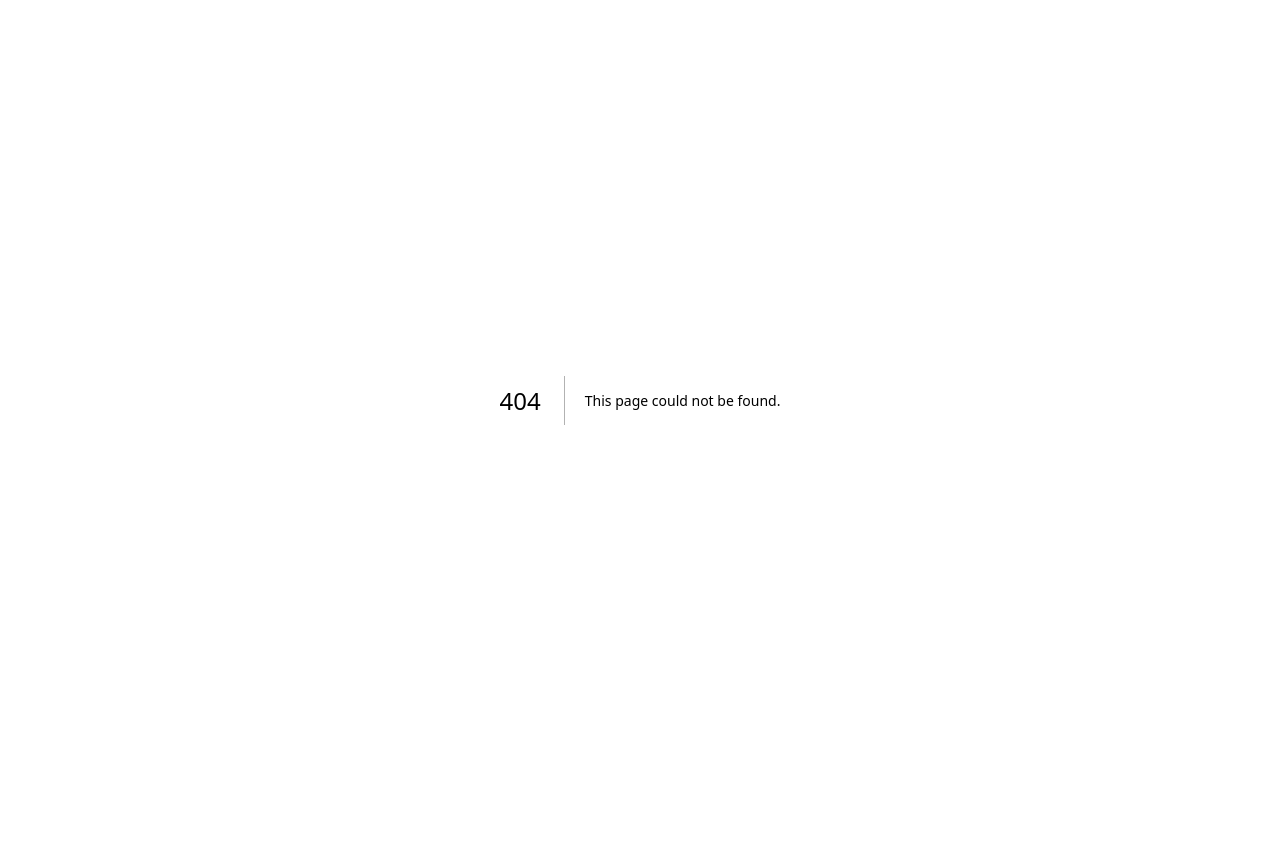
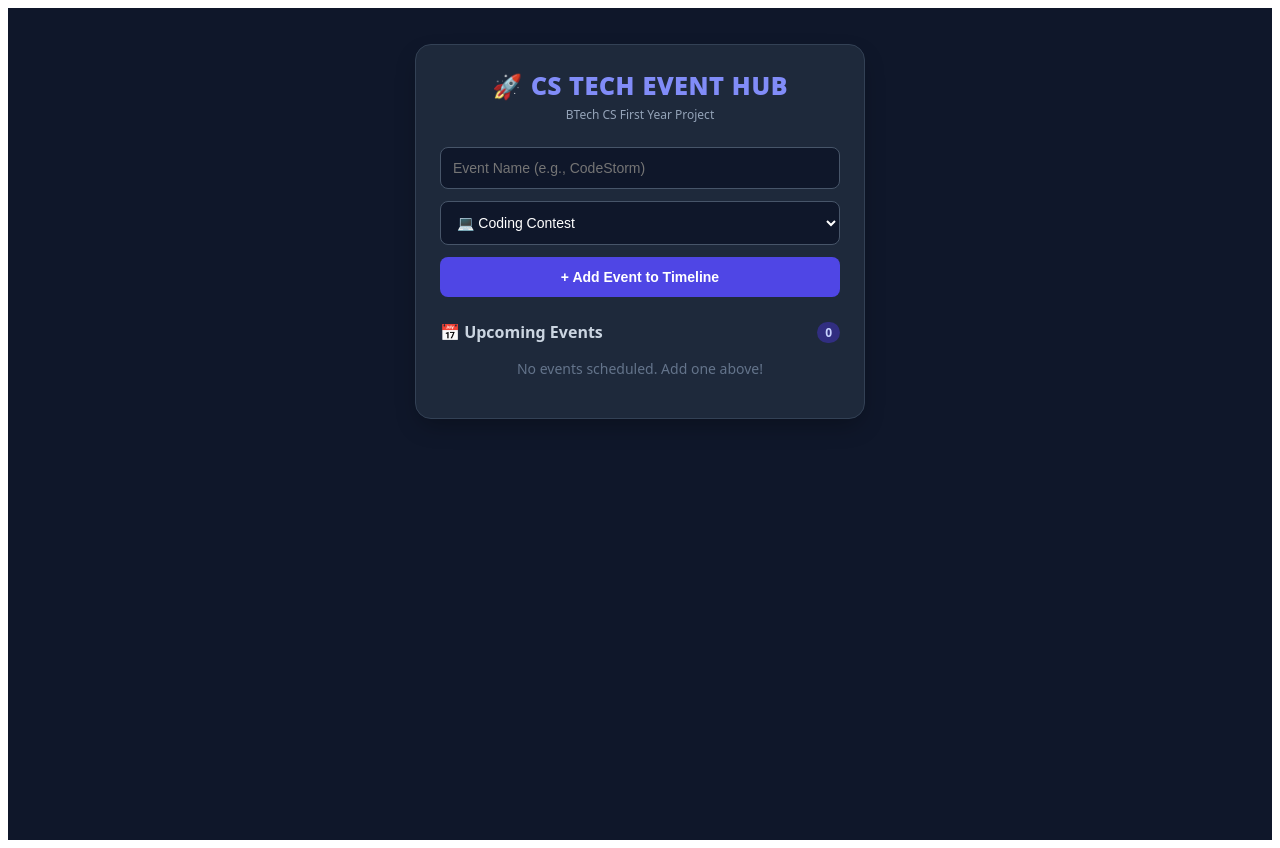
Before and after one commit to ayushkumarpal304-ui/iccs-app, a Next.js app: page /event in a window 1280 px wide. Before the commit this address had no page. Before the commit the page ends 800 px from the top, so only its background shows below. Built offline with nearby package versions, Linux system fonts and the light colour scheme.

Commit message:
Create page.jsx

```diff
--- /dev/null
+++ b/app/event/page.jsx
@@ -0,0 +1,71 @@
+'use client';
+import { useState, useEffect } from 'react';
+
+export default function EventHub() {
+    const [events, setEvents] = useState([]);
+    const [eventName, setEventName] = useState('');
+    const [eventCat, setEventCat] = useState('💻 Coding Contest');
+
+    useEffect(() => {
+        const stored = JSON.parse(localStorage.getItem('cs_events')) || [];
+        setEvents(stored);
+    }, []);
+
+    const renderEvents = (newEvents) => {
+        setEvents(newEvents);
+        localStorage.setItem('cs_events', JSON.stringify(newEvents));
+    };
+
+    const addEvent = () => {
+        if (!eventName.trim()) return alert('Please enter an event name!');
+        const updated = [...events, { name: eventName, category: eventCat }];
+        setEventName('');
+        renderEvents(updated);
+    };
+
+    const deleteEvent = (index) => {
+        const updated = events.filter((_, i) => i !== index);
+        renderEvents(updated);
+    };
+
+    return (
+        <div style={{ backgroundColor: '#0f172a', color: '#f1f5f9', minHeight: '100vh', padding: '16px', fontFamily: 'system-ui' }}>
+            <div style={{ maxWidth: '400px', margin: '20px auto', backgroundColor: '#1e293b', border: '1px solid #334155', borderRadius: '16px', padding: '24px', boxShadow: '0 10px 25px -5px rgba(0, 0, 0, 0.3)' }}>
+                <h1 style={{ color: '#818cf8', fontSize: '24px', fontWeight: '955', textAlign: 'center', letterSpacing: '0.05em', margin: '0 0 4px 0' }}>🚀 CS TECH EVENT HUB</h1>
+                <p style={{ color: '#94a3b8', fontSize: '12px', textAlign: 'center', margin: '0 0 24px 0' }}>BTech CS First Year Project</p>
+
+                <input type="text" placeholder="Event Name (e.g., CodeStorm)" value={eventName} onChange={(e) => setEventName(e.target.value)} style={{ width: '100%', backgroundColor: '#0f172a', border: '1px solid #475569', color: 'white', padding: '12px', borderRadius: '8px', fontSize: '14px', marginBottom: '12px', boxSizing: 'border-box' }} />
+
+                <select value={eventCat} onChange={(e) => setEventCat(e.target.value)} style={{ width: '100%', backgroundColor: '#0f172a', border: '1px solid #475569', color: 'white', padding: '12px', borderRadius: '8px', fontSize: '14px', marginBottom: '12px', boxSizing: 'border-box' }}>
+                    <option value="💻 Coding Contest">💻 Coding Contest</option>
+                    <option value="🌐 Web Hackathon">🌐 Web Hackathon</option>
+                    <option value="🤖 AI/ML Seminar">🤖 AI/ML Seminar</option>
+                    <option value="🎮 Gaming Night">🎮 Gaming Night</option>
+                </select>
+
+                <button onClick={addEvent} style={{ width: '100%', backgroundColor: '#4f46e5', color: 'white', fontWeight: '600', padding: '12px', border: 'none', borderRadius: '8px', fontSize: '14px', cursor: 'pointer' }}>+ Add Event to Timeline</button>
+
+                <h2 style={{ fontSize: '16px', fontWeight: '700', color: '#cbd5e1', margin: '24px 0 12px 0', display: 'flex', justifyContent: 'space-between', alignItems: 'center' }}>
+                    <span>📅 Upcoming Events</span>
+                    <span style={{ backgroundColor: '#312e81', color: '#c7d2fe', fontSize: '12px', padding: '2px 8px', borderRadius: '9999px' }}>{events.length}</span>
+                </h2>
+
+                <div>
+                    {events.length === 0 ? (
+                        <p style={{ color: '#64748b', textAlign: 'center', fontSize: '14px', margin: '16px 0' }}>No events scheduled. Add one above!</p>
+                    ) : (
+                        events.map((ev, index) => (
+                            <div key={index} style={{ backgroundColor: 'rgba(51, 65, 85, 0.5)', border: '1px solid #475569', padding: '12px', borderRadius: '8px', display: 'flex', justifyContent: 'space-between', alignItems: 'center', marginBottom: '12px' }}>
+                                <div>
+                                    <p style={{ fontSize: '14px', fontWeight: '700', color: 'white', margin: '0' }}>{ev.name}</p>
+                                    <span style={{ fontSize: '12px', color: '#818cf8', fontWeight: '500' }}>{ev.category}</span>
+                                </div>
+                                <button onClick={() => deleteEvent(index)} style={{ background: 'none', border: 'none', color: '#94a3b8', fontSize: '16px', cursor: 'pointer', padding: '4px 8px' }}>✕</button>
+                            </div>
+                        ))
+                    )}
+                </div>
+            </div>
+        </div>
+    );
+}
```
